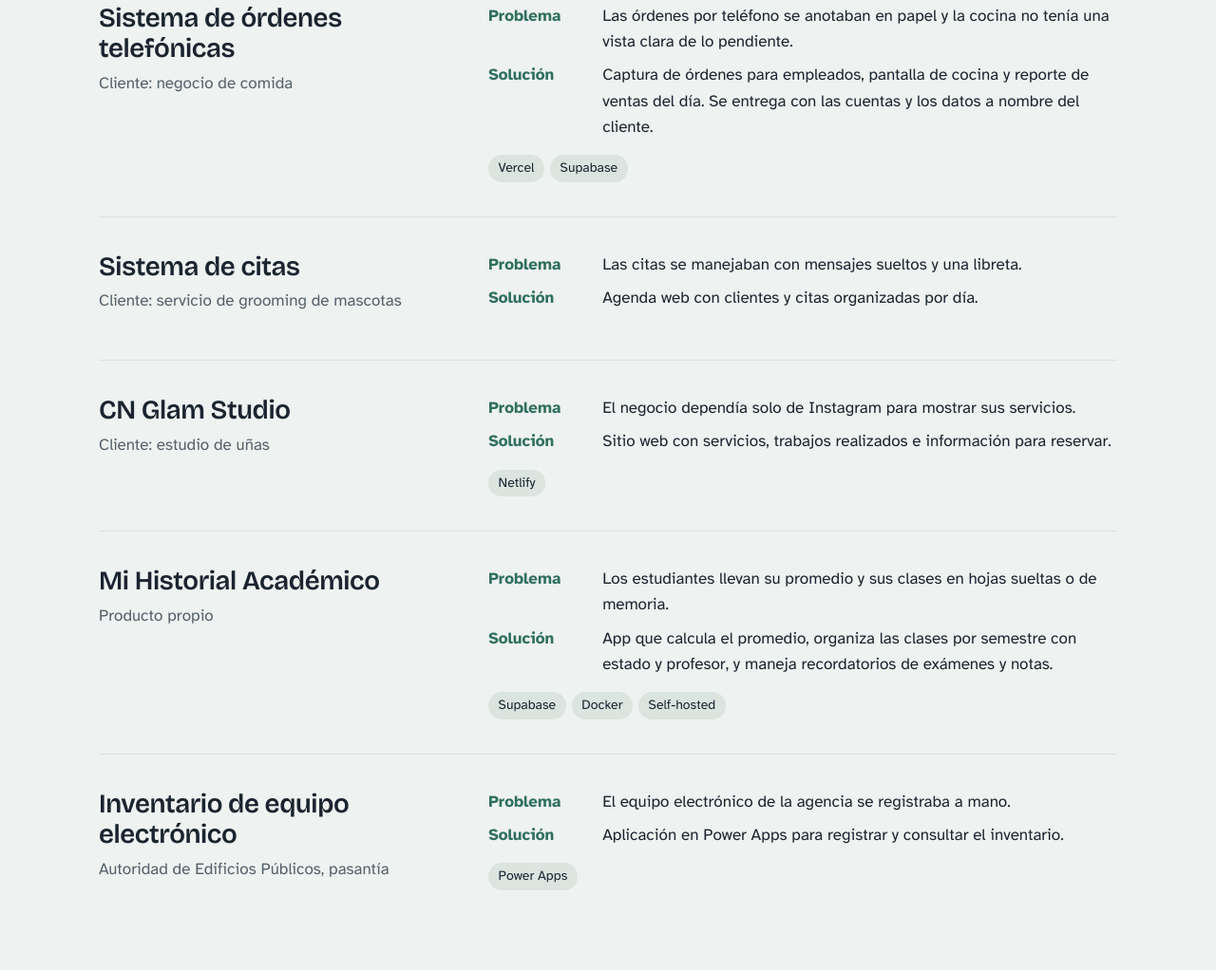
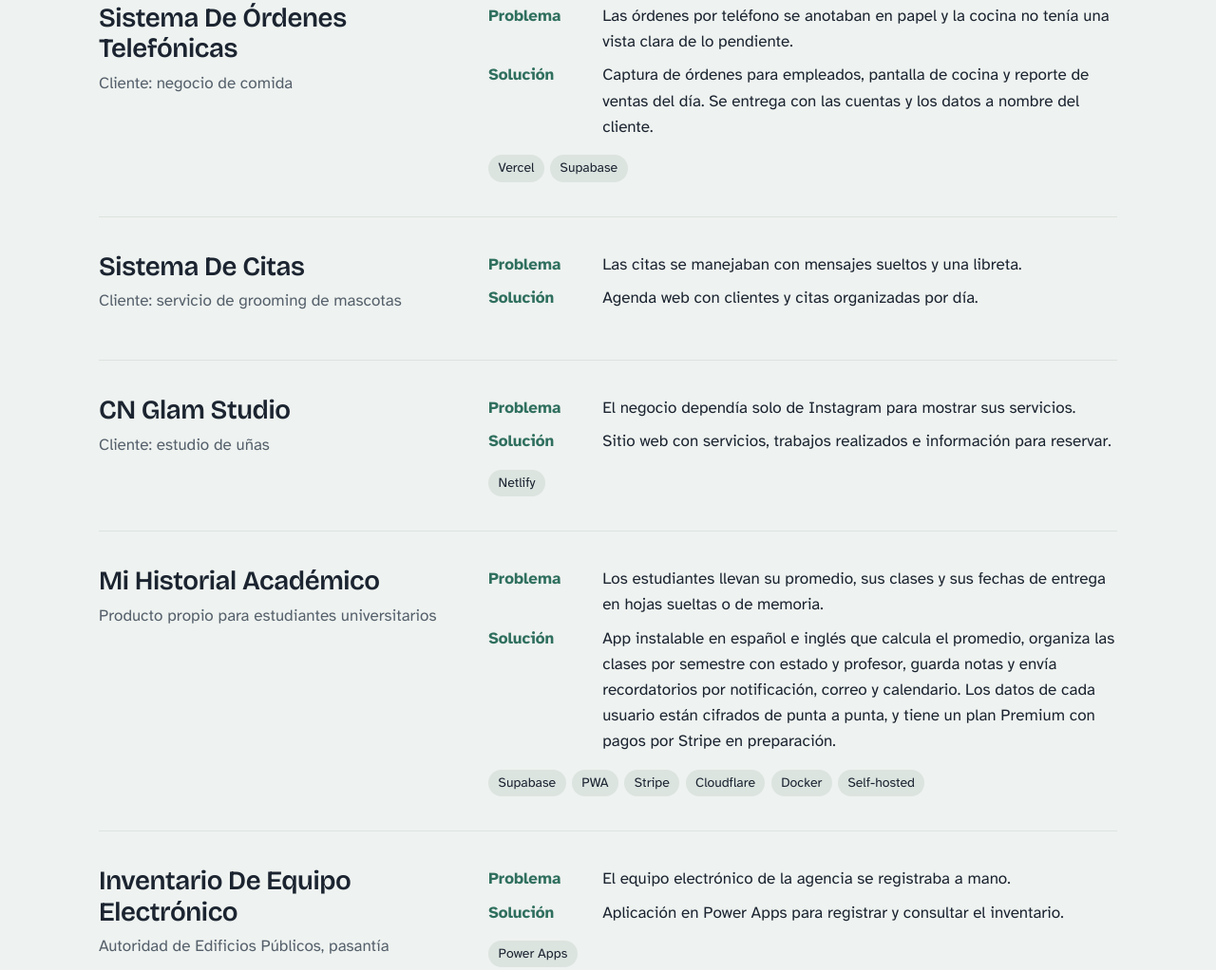
Before and after one commit to diego-apps-santiago/diego-apps-santiago.github.io, a plain HTML site: page index.html in a window 1280 px wide. Shown: the part 2130-3152 px from the top of the page at 95% size. Drawn offline with nearby package versions, Linux system fonts and the light colour scheme.

Commit message:
maysuculas

```diff
--- a/index.html
+++ b/index.html
@@ -367,7 +367,7 @@
           </article>
 
           <article class="entry">
-            <p class="when">2024 – presente</p>
+            <p class="when">2026 – presente</p>
             <div>
               <h3>Desarrollador web independiente</h3>
               <p class="org">Proyectos para clientes en Puerto Rico</p>
@@ -412,7 +412,7 @@
 
           <article class="project">
             <div>
-              <h3>WS Global: gestión de gastos</h3>
+              <h3>WS Global: Gestión De Gastos</h3>
               <p class="client">Cliente: empresa de remodelación</p>
             </div>
             <div>
@@ -439,7 +439,7 @@
 
           <article class="project">
             <div>
-              <h3>Sistema de órdenes telefónicas</h3>
+              <h3>Sistema De Órdenes Telefónicas</h3>
               <p class="client">Cliente: negocio de comida</p>
             </div>
             <div>
@@ -465,7 +465,7 @@
 
           <article class="project">
             <div>
-              <h3>Sistema de citas</h3>
+              <h3>Sistema De Citas</h3>
               <p class="client">Cliente: servicio de grooming de mascotas</p>
             </div>
             <div>
@@ -502,31 +502,39 @@
               <ul class="tags">
                 <li>Netlify</li>
               </ul>
-              <!-- <p><a href="https://TU-SITIO.netlify.app">Ver sitio</a></p> -->
+              <!-- <p><a href="https://cnglamstudio.netlify.app/">Ver sitio</a></p> -->
             </div>
           </article>
 
           <article class="project">
             <div>
               <h3>Mi Historial Académico</h3>
-              <p class="client">Producto propio</p>
+              <p class="client">
+                Producto propio para estudiantes universitarios
+              </p>
             </div>
             <div>
               <dl>
                 <dt>Problema</dt>
                 <dd>
-                  Los estudiantes llevan su promedio y sus clases en hojas
-                  sueltas o de memoria.
+                  Los estudiantes llevan su promedio, sus clases y sus fechas de
+                  entrega en hojas sueltas o de memoria.
                 </dd>
                 <dt>Solución</dt>
                 <dd>
-                  App que calcula el promedio, organiza las clases por semestre
-                  con estado y profesor, y maneja recordatorios de exámenes y
-                  notas.
+                  App instalable en español e inglés que calcula el promedio,
+                  organiza las clases por semestre con estado y profesor, guarda
+                  notas y envía recordatorios por notificación, correo y
+                  calendario. Los datos de cada usuario están cifrados de punta
+                  a punta, y tiene un plan Premium con pagos por Stripe en
+                  preparación.
                 </dd>
               </dl>
               <ul class="tags">
                 <li>Supabase</li>
+                <li>PWA</li>
+                <li>Stripe</li>
+                <li>Cloudflare</li>
                 <li>Docker</li>
                 <li>Self-hosted</li>
               </ul>
@@ -535,7 +543,7 @@
 
           <article class="project">
             <div>
-              <h3>Inventario de equipo electrónico</h3>
+              <h3>Inventario De Equipo Electrónico</h3>
               <p class="client">Autoridad de Edificios Públicos, pasantía</p>
             </div>
             <div>
```
